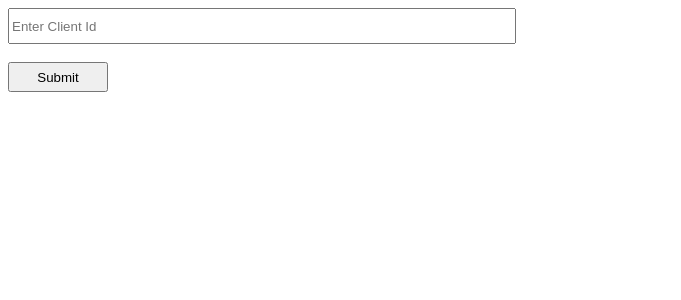
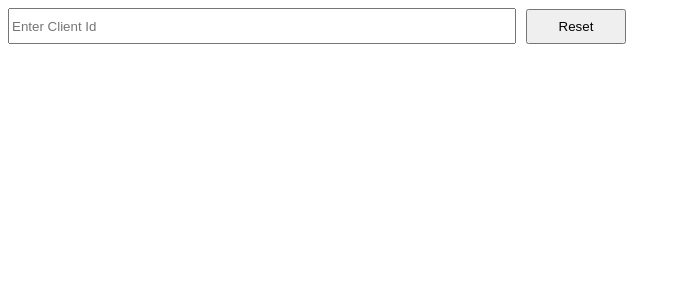
Before and after one commit to Mizan3050/login-with-amazon-angular, an Angular app: page / in a window 1280 px wide. Shown: the top 300 px of the page, without its empty margins (0-681 px from the left). Built offline with nearby package versions, Linux system fonts and the light colour scheme.

Commit message:
client id auto fill and reset option added

```diff
--- a/src/app/app.component.html
+++ b/src/app/app.component.html
@@ -5,16 +5,10 @@
   placeholder="Enter Client Id"
   [(ngModel)]="clientID"
 />
+<button (click)="clientID = ''">Reset</button>
 <br />
 <br />
-<button (click)="setClientId()">Submit</button>
-<br />
-<br />
-<a
-  id="LoginWithAmazon"
-  (click)="handleLogin()"
-  *ngIf="showLoginWithAmazonButton"
->
+<a id="LoginWithAmazon" (click)="handleLogin()" *ngIf="clientID.length">
   <img
     border="0"
     alt="Login with Amazon"
--- a/src/app/app.component.scss
+++ b/src/app/app.component.scss
@@ -4,6 +4,7 @@ input{
 }
 
 button{
-  height: 30px;
+  height: 35px;
   width: 100px;
+  margin-left: 10px;
 }
--- a/src/app/app.component.ts
+++ b/src/app/app.component.ts
@@ -12,9 +12,7 @@ const CLIENT_ID = 'amzn1.application-oa2-client.47ebe1da0ee6442d9b8846e4fe110e40
 export class AppComponent {
   title = 'angular-hyperads';
 
-  clientID = '';
-
-  showLoginWithAmazonButton: boolean = false;
+  clientID = localStorage.getItem('lwa-client-id') ?? '';
 
   constructor(
     private route: ActivatedRoute
@@ -30,18 +28,13 @@ export class AppComponent {
     )
   }
 
-  setClientId() {
-    if (this.clientID.length) {
-      this.showLoginWithAmazonButton = true;
-    }
-  }
-
   handleLogin() {
     // Handle the login response here
     const options: any = {}
     options.scope = 'profile';
     const _window = window as any;
     _window.amazon.Login.setClientId(this.clientID);
+    localStorage.setItem('lwa-client-id', this.clientID);
     _window.amazon.Login.setRegion('EU');
 
     options.scope = 'advertising::campaign_management profile';
```
